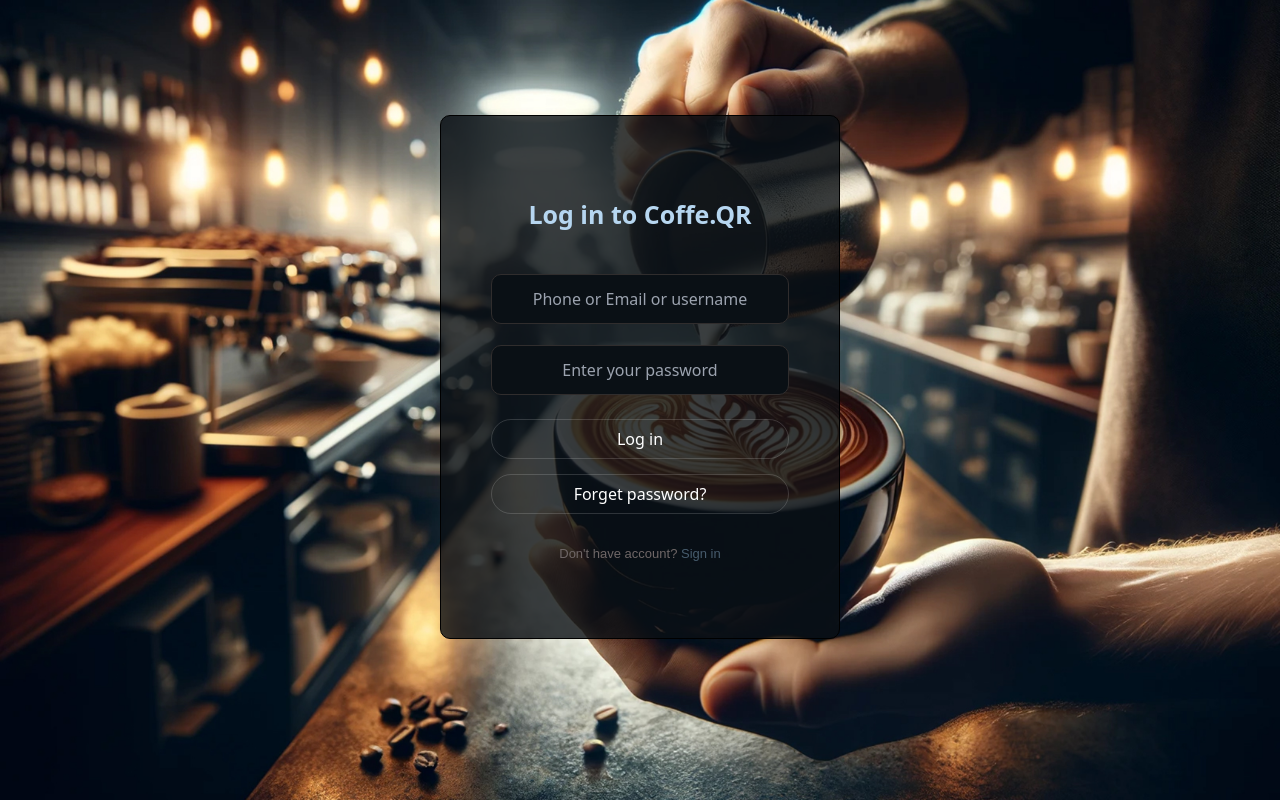
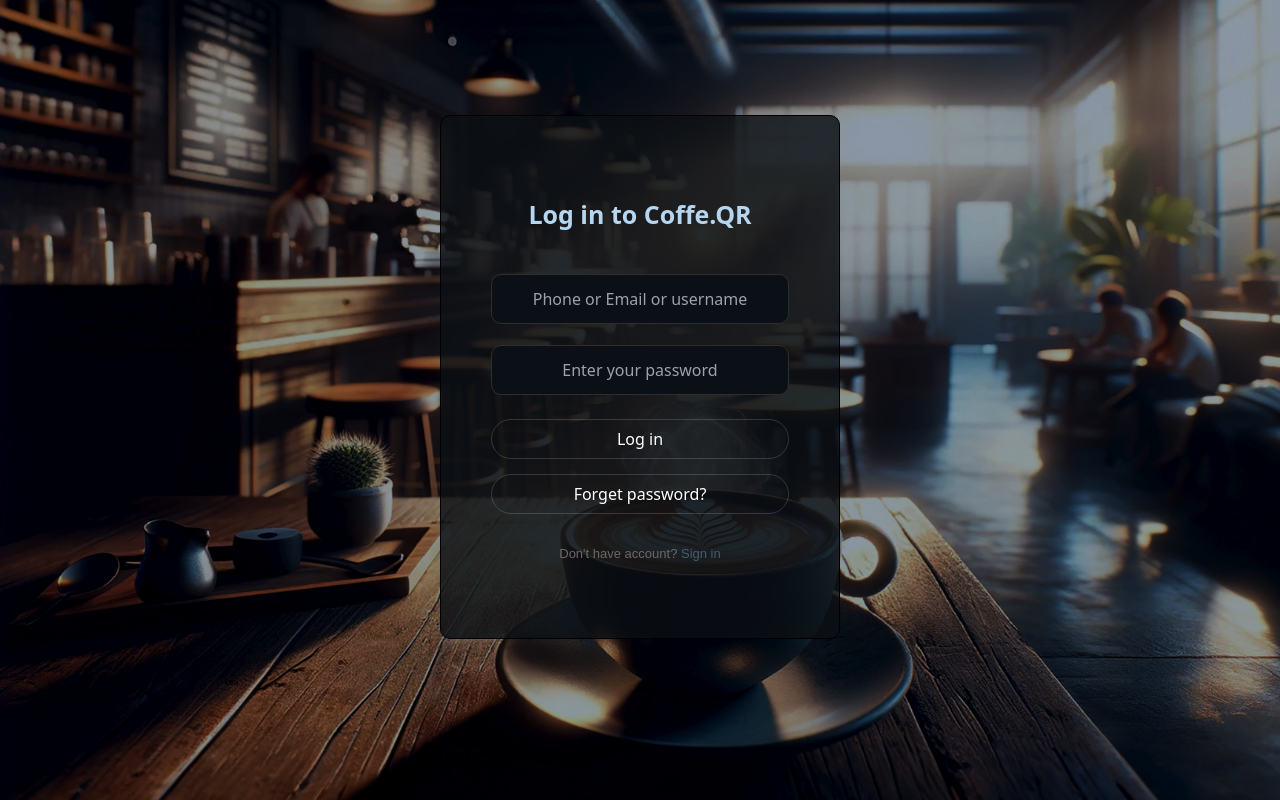
Before and after one commit to Coffe-QR/Coffee.QR-FrontEnd, an Angular app in the folder Coffee.QR-FrontEnd/: page /login in a window 1280 px wide. Built offline with nearby package versions, Linux system fonts and the light colour scheme; what tailwindcss-animated would draw is missing.

Commit message:
Update login.component.ts

```diff
--- a/Coffee.QR-FrontEnd/src/components/Xuniversal/login/login.component.ts
+++ b/Coffee.QR-FrontEnd/src/components/Xuniversal/login/login.component.ts
@@ -18,17 +18,8 @@
       './assets/landing3.jpg',
     ];
 
-    // Shuffle the array
-    this.shuffleArray(backgrounds);
-
-    // Always select the first image after shuffling
-    this.backgroundImage = backgrounds[0];
-  }
-
-  shuffleArray(array: any[]): void {
-    for (let i = array.length - 1; i > 0; i--) {
-      const j = Math.floor(Math.random() * (i + 1));
-      [array[i], array[j]] = [array[j], array[i]]; // Swap elements
-    }
+    // Select a random background image
+    const randomIndex = Math.floor(Math.random() * backgrounds.length);
+    this.backgroundImage = backgrounds[randomIndex];
   }
 }
```
